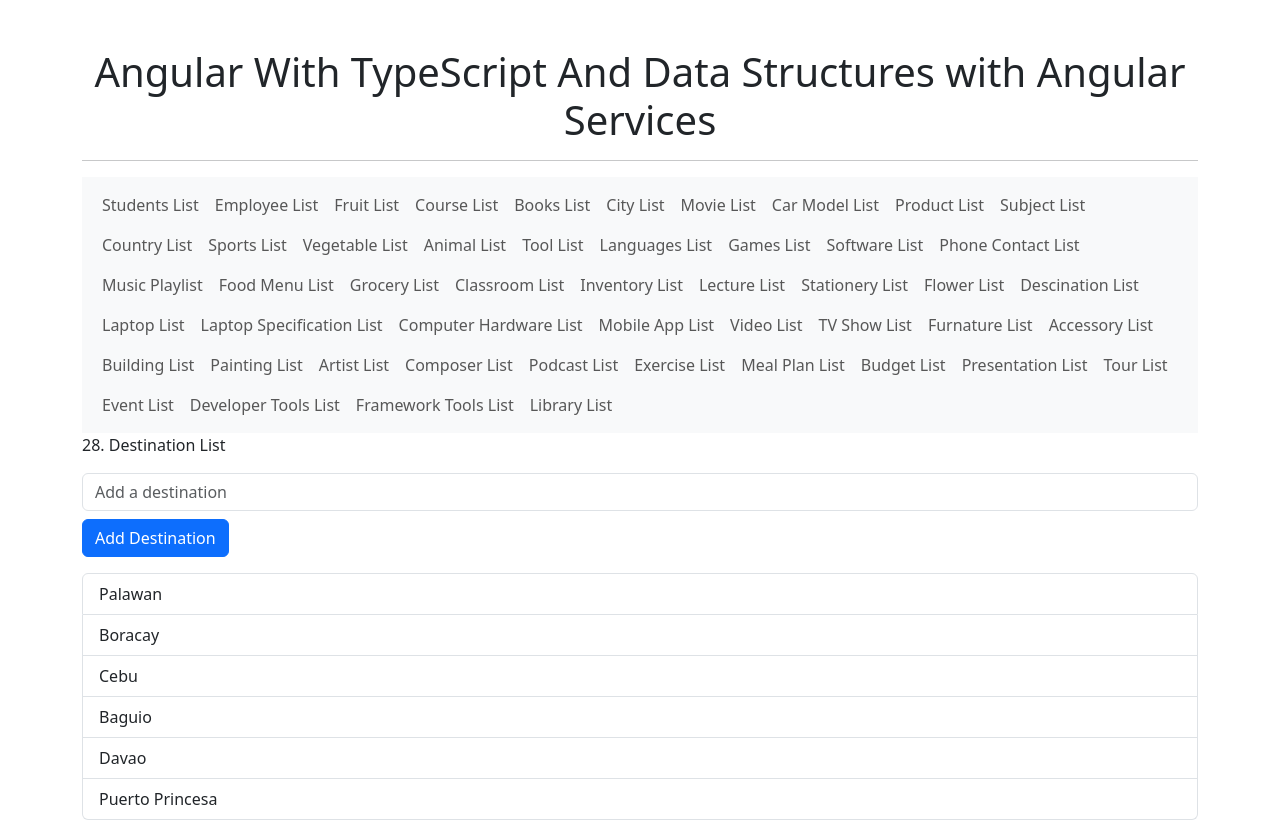
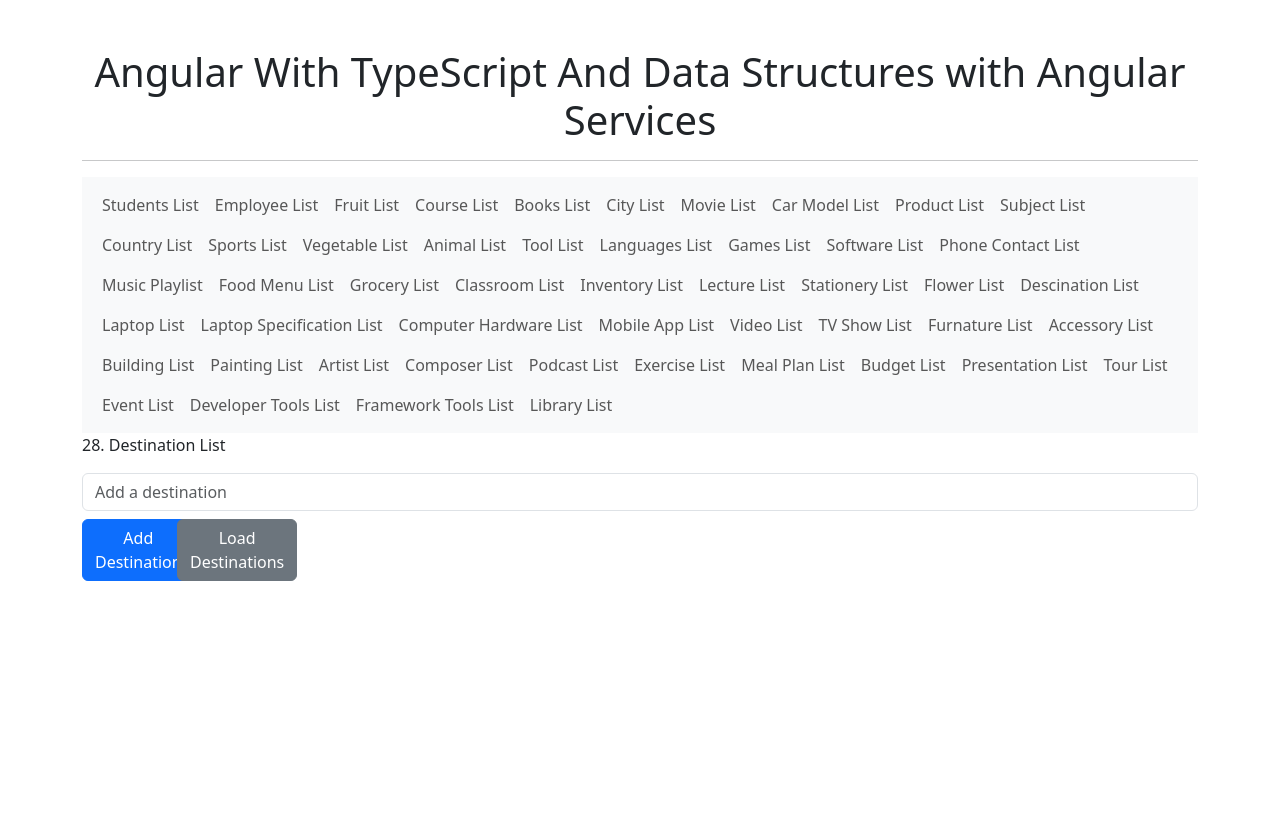
Before and after one commit to muningg/Angular_With_TypeScript_And_Data_Structures, an Angular app: page /destination-list in a window 1280 px wide. Built offline with nearby package versions, Linux system fonts and the light colour scheme.

Commit message:
feat(destination-list-service): add service to load destination list

```diff
--- /dev/null
+++ b/src/app/components/destination-list/destination-lis.service.ts
@@ -0,0 +1,18 @@
+import { Injectable } from '@angular/core';
+
+@Injectable({
+  providedIn: 'root'
+})
+export class DestinationLisService {
+  private destinations: string[] = [
+    'Palawan', 'Boracay', 'Cebu', 'Baguio', 'Davao', 'Puerto Princesa'
+  ];
+
+  loadDestinations() {
+    return this.destinations;
+  }
+
+  addDestination(destination: string) {
+    this.destinations.push(destination);
+  }
+}
--- a/src/app/components/destination-list/destination-list.component.html
+++ b/src/app/components/destination-list/destination-list.component.html
@@ -1,8 +1,14 @@
 <p>28. Destination List</p>
 <input type="text" class="form-control" [(ngModel)]="newDestination" placeholder="Add a destination" />
 
-<button class="btn btn-primary mt-2" (click)="addDestination()">Add Destination</button>
-
+<div class="row">
+  <div class="col-sm-1">
+    <button class="btn btn-primary mt-2" (click)="addDestination()">Add Destination</button>
+  </div>
+  <div class="col-sm-1">
+    <button class="btn btn-secondary mt-2" (click)="provideDestinationsList()">Load Destinations</button>
+  </div>
+</div>
 <ul class="mt-3 list-group">
   <li class="list-group-item" *ngFor="let destination of destinations">
     {{destination}}
--- a/src/app/components/destination-list/destination-list.component.ts
+++ b/src/app/components/destination-list/destination-list.component.ts
@@ -1,4 +1,5 @@
 import { Component } from '@angular/core';
+import { DestinationLisService } from './destination-lis.service';
 
 @Component({
   selector: 'app-destination-list',
@@ -6,13 +7,17 @@ import { Component } from '@angular/core';
   styleUrl: './destination-list.component.css'
 })
 export class DestinationListComponent {
-  destinations: string[] = ['Palawan', 'Boracay', 'Cebu', 'Baguio', 'Davao', 'Puerto Princesa'];
+  destinations: string[] = [];
   newDestination: string = '';
+  constructor(private destinationListService: DestinationLisService) { }
 
   addDestination() {
     if (this.newDestination.trim()) {
-      this.destinations.push(this.newDestination);
+      this.destinationListService.addDestination(this.newDestination);
       this.newDestination = '';
     }
   }
+  provideDestinationsList() {
+    this.destinations = this.destinationListService.loadDestinations();
+  }
 }
```
Also changed, not shown: 1 other file (tests, documents, lock files or other folders).
